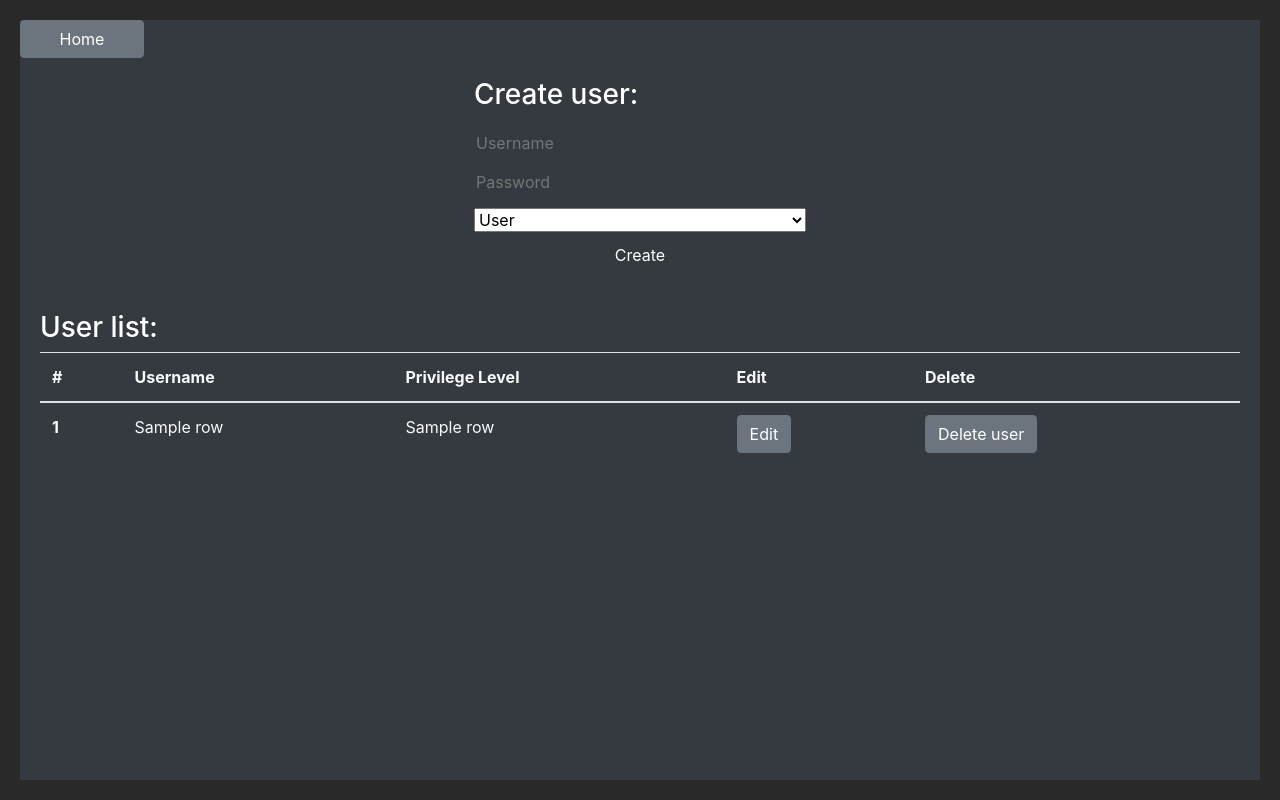
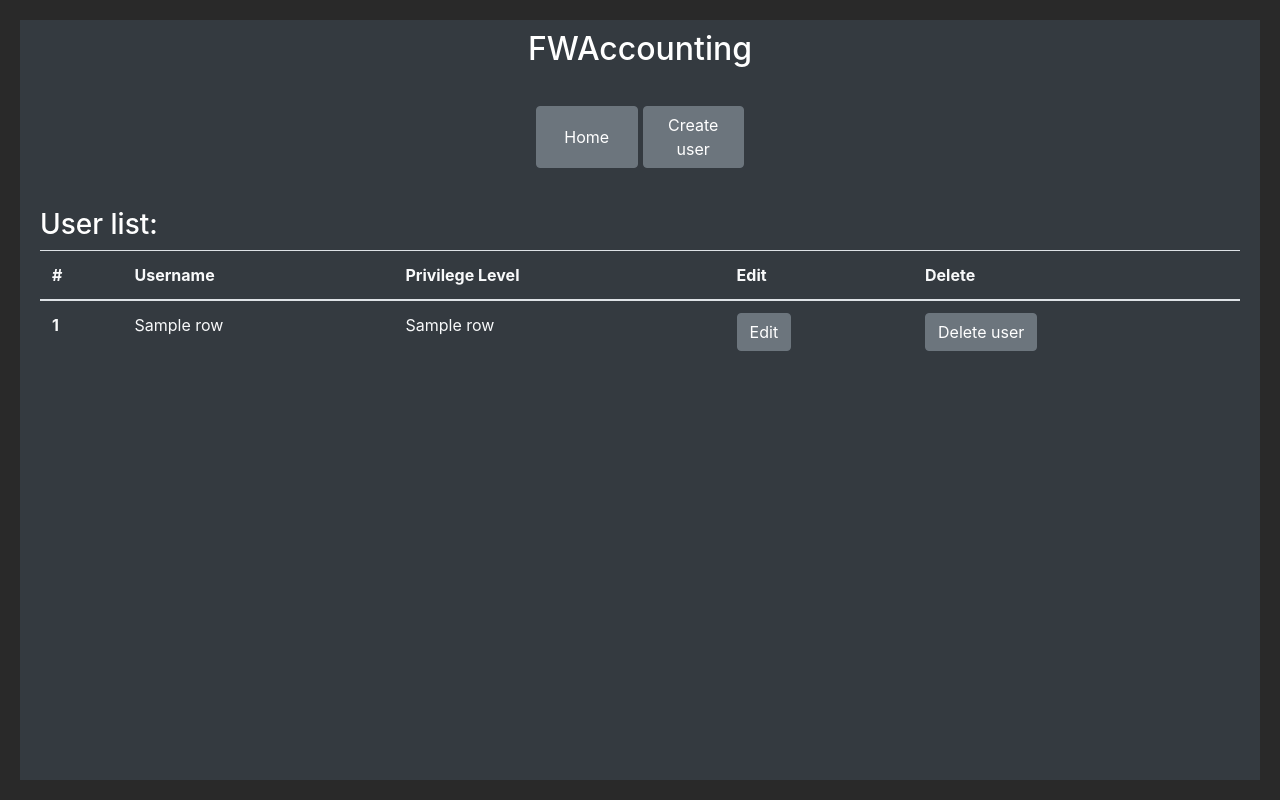
Before and after one commit to Dynnasty/soft-compta, a Python web app: template templates/panel.html in a window 1280 px wide. Run offline with Jinja, Linux system fonts and the light colour scheme; the template is opened without the code that fills it: most values are stand-ins (such as "Sample title", 1, 10 or a date in 2020); some libraries are stand-ins or nearby versions.

Commit message:
Majour admin panel frontend modifications

```diff
--- a/static/panel.css
+++ b/static/panel.css
@@ -15,14 +15,6 @@ h3 {
     padding: 20px;
     grid-gap: 20px;
     min-height:100%;
-}
-
-.userCreation {
-    display: grid;
-    grid-template-columns: 1fr;
-    padding: 20px;
-    width: 30%;
-    margin: auto;
 }
 
 .createform {
@@ -49,9 +41,18 @@ h3 {
     padding: 20px;
 }
 
-.editform {
+.editform, .createform{
     width: 30%;
     margin: auto;
+    position: fixed;
+    top: 50%;
+    left: 50%;
+    /* bring your own prefixes */
+    transform: translate(-50%, -50%);
+    -webkit-box-shadow: 0px 0px 22px 0px rgba(0,0,0,0.75);
+    -moz-box-shadow: 0px 0px 22px 0px rgba(0,0,0,0.75);
+    box-shadow: 0px 0px 22px 0px rgba(0,0,0,0.75);
+    padding: 20px;
 }
 
 .editform form {
@@ -80,3 +81,18 @@ h3 {
     width: 30%;
     margin: auto;
 }
+
+h2 {
+    text-align: center;
+    padding: 10px;
+    color: white;
+}
+
+.nav {
+    padding: 20px;
+    display: grid;
+    width: 20%;
+    grid-gap: 5px;
+    margin: auto;
+    grid-template-columns: 1fr 1fr;
+}
--- a/templates/index.html
+++ b/templates/index.html
@@ -24,7 +24,7 @@
 <body class=".bg-dark">
     <div class="contentwrapper">
         <div class="menu bg-dark">
-            <h3>FWAccounting</h3>
+            <h3 class="title">FWAccounting</h3>
             {% if privilege == '3' %}
             <input id="exporta" type="button" onclick="window.location.href='/panel';" class="btn btn-secondary" value="Administrator panel">
             {% endif %}
--- a/templates/panel.html
+++ b/templates/panel.html
@@ -11,10 +11,17 @@
         function showEditForm(bvalue) {
             console.log(bvalue)
             document.getElementById("username").value = bvalue;
-            document.getElementsByClassName("editform")[0].setAttribute("style", "display: fixed;")
+            document.getElementsByClassName("editform")[1].setAttribute("style", "display: fixed;")
         }
         function hideEditForm() {
-            document.getElementsByClassName("editform")[0].setAttribute("style", "display: none;")
+            document.getElementsByClassName("editform")[1].setAttribute("style", "display: none;")
+        }
+        function showCreateForm() {
+
+            document.getElementsByClassName("creation")[0].setAttribute("style", "display: fixed;")
+        }
+        function hideCreateForm() {
+            document.getElementsByClassName("creation")[0].setAttribute("style", "display: none;")
         }
     </script>
     <title>FWAccounting - Admin</title>
@@ -22,10 +29,14 @@
 
 <body>
     <div class="contentwrapper">
-        <div class="menu menu bg-dark">
-            <a href="/" class="btn btn-secondary" style="width: 10%;">Home</a>
-            <div class="userCreation">
-                <form class="createform" action="/adduser" method="POST">
+        <div class="bg-dark menu">
+            <h2>FWAccounting</h2>
+            <div class="nav">
+                <button class="btn btn-secondary" onclick="window.location.href='/'">Home</button>
+                <button class="btn btn-secondary" onclick="showCreateForm()">Create user</button>
+            </div>
+            <div class="createform editform creation bg-dark" style="display: none;">
+                <form action="/adduser" method="POST">
                     <h3>Create user:</h3>
                     <input type="text" name="username" placeholder="Username" required>
                     <input type="password" placeholder="Password" name="password" required>
@@ -35,6 +46,8 @@
                         <option value="3">Administrator</option>
                     </select>
                     <input type="submit" value="Create">
+                    <button type="button" onclick="hideCreateForm()" id="hidebtn"
+                    class="btn btn-secondary">Close</button>
                 </form>
             </div>
             <div class="userList">
```
